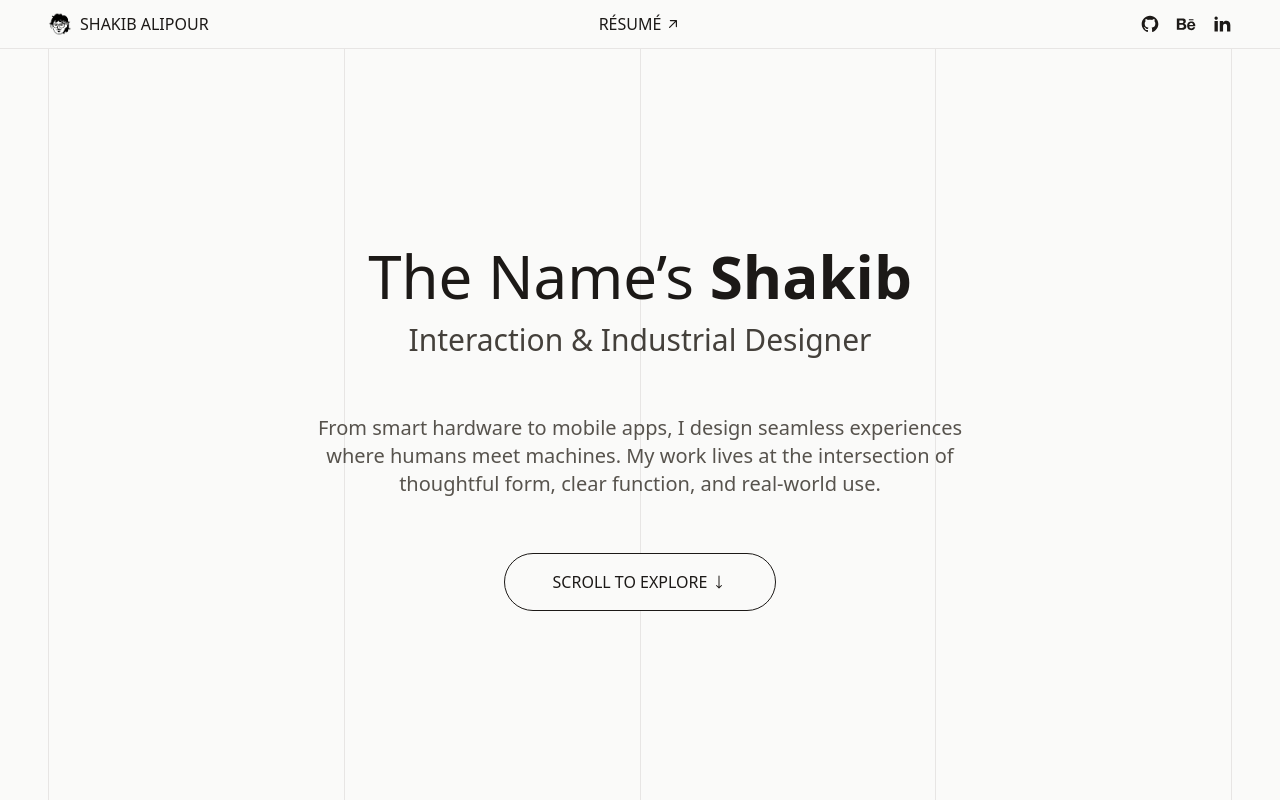
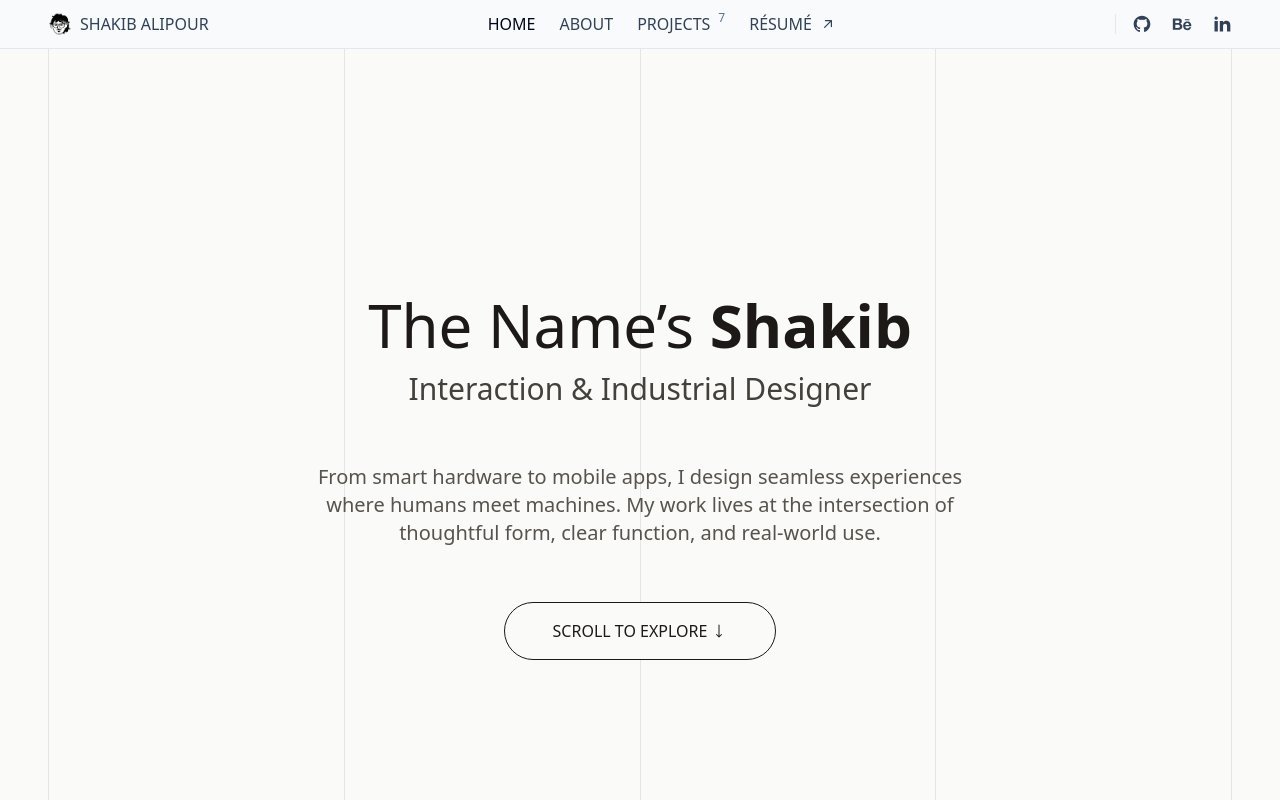
Before and after one commit to shkyb/shkyb.github.io, a React (Vite) app: page / in a window 1280 px wide. Shown: the top 800 px of the page. Built offline with nearby package versions, Linux system fonts and the light colour scheme.

Commit message:
add routing

```diff
--- a/package.json
+++ b/package.json
@@ -25,6 +25,7 @@
     "react-ga4": "^2.1.0",
     "react-icons": "^5.5.0",
     "react-markdown": "^10.1.0",
+    "react-router-dom": "^7.13.0",
     "rehype-raw": "^7.0.0",
     "remark-gfm": "^4.0.1",
     "tailwind-merge": "^3.5.0",
--- a/src/App.jsx
+++ b/src/App.jsx
@@ -1,32 +1,22 @@
-import Hero from "./components/hero";
-import Navbar from "./components/Navbar";
-import ProjectShowcaseMid from "./components/ProjectShowcaseMid";
-import VerticalLines from "./components/VerticalLines";
+import { Routes, Route, Navigate } from "react-router-dom"
+import Navbar from "./components/Navbar"
 
-function App() {
+import HomePage from "./pages/HomePage"
+import AboutPage from "./pages/AboutPage"
+import ProjectsPage from "./pages/ProjectsPage"
+import CaseStudyPage from "./pages/Projects/CaseStudyPage"
+
+export default function App() {
   return (
-    <div className="relative bg-stone-50 scroll-smooth">
-      {/* Background vertical lines */}
-      <VerticalLines />
-
-      {/* Main content */}
-      <div className="relative z-10">
-        <Navbar />
-        <main>
-          <Hero />
-          <div id="showcase">
-            <ProjectShowcaseMid id="D-Heart" order="01." />
-            <ProjectShowcaseMid id="Nathan" order="02." />
-            <ProjectShowcaseMid id="ITA" order="03." />
-            <ProjectShowcaseMid id="Mazhan" order="04." />
-            <ProjectShowcaseMid id="Asemoun" order="05." />
-            <ProjectShowcaseMid id="Raven" order="06." />
-            <ProjectShowcaseMid id="Surena" order="07." />
-          </div>
-        </main>
-      </div>
-    </div>
-  );
+    <>
+      <Navbar />
+      <Routes>
+        <Route path="/" element={<HomePage />} />
+        <Route path="/about" element={<AboutPage />} />
+        <Route path="/projects" element={<ProjectsPage />} />
+        <Route path="/projects/:slug" element={<CaseStudyPage />} />
+        <Route path="*" element={<Navigate to="/" replace />} />
+      </Routes>
+    </>
+  )
 }
-
-export default App;
--- a/src/components/Navbar.jsx
+++ b/src/components/Navbar.jsx
@@ -1,66 +1,75 @@
-import { useState } from "react";
-import NavItem from "./navItem";
-import NavLogo from "./navLogo";
-import { HiBars3, HiXMark, HiMiniArrowUpRight } from "react-icons/hi2";
-import { RiBehanceFill, RiLinkedinFill, RiGithubFill, RiCompasses2Line } from "react-icons/ri";
+import { useState } from "react"
+import NavItem from "./navItem"
+import NavLogo from "./navLogo"
 
-
-
+import { HiBars3, HiXMark, HiMiniArrowUpRight } from "react-icons/hi2"
+import { RiBehanceFill, RiLinkedinFill, RiGithubFill } from "react-icons/ri"
 
 export default function Navbar() {
-  const [isOpen, setIsOpen] = useState(false);
+  const [isOpen, setIsOpen] = useState(false)
+
+  const closeMenu = () => setIsOpen(false)
 
   return (
-    <nav className="w-full py-3 bg-stone-50 border-b border-stone-200 fixed top-0 left-0 z-999">
-      <div className="max-w-screen-2xl px-6 md:px-12 mx-auto flex items-center justify-between">
+    <header className="sticky top-0 z-50 bg-slate-50 backdrop-blur border-b border-slate-200">
+      <nav className="mx-auto w-full max-w-screen-2xl px-6 md:px-12 h-12 flex items-center justify-between">
         {/* Logo */}
-        <div className="md:w-4/12"> <NavLogo text="Shakib Alipour"/>
+        <div className="flex items-center">
+          <NavLogo text="Shakib Alipour" />
         </div>
 
         {/* Desktop Menu */}
-        <ul className="hidden md:flex w-4/12 justify-center ">
-          {/* <NavItem text="Projects" count={6} href="#projects" /> */}
-          {/* <NavItem text="About" href="#about" /> */}
-          <NavItem text="Résumé" icon={<HiMiniArrowUpRight />} href="https://docs.google.com/document/d/1o0fNXL66ROGPvPpEJDpwa3XDLUZQflqOfrZEOSSTsmI/edit?usp=sharing" />
-        </ul>
-
+        <div className="hidden md:flex items-center gap-6">
+          <NavItem text="Home" to="/" />
+          <NavItem text="About" to="/about" />
+          <NavItem text="Projects" to="/projects" count={7} />
+          <NavItem
+            text="Résumé"
+            href="https://docs.google.com/document/d/1o0fNXL66ROGPvPpEJDpwa3XDLUZQflqOfrZEOSSTsmI/edit?usp=sharing"
+            icon={<HiMiniArrowUpRight />}
+          />
+        </div>
         {/* Socials */}
-        <ul className="hidden md:flex w-4/12 justify-end space-x-3">
-          <NavItem icon={<RiGithubFill size={20} />} href="https://github.com/shkyb" />
-          <NavItem icon={<RiBehanceFill size={20} />} href="https://behance.net/shakib-alipour" />
-          <NavItem icon={<RiLinkedinFill size={20} />} href="https://linkedin.com/in/shakib-alipour" />
-        </ul>
+        <div className="hidden md:flex items-center gap-3 pl-2 border-l border-slate-200">
+          <NavItem href="https://github.com/shkyb" icon={<RiGithubFill size={20} />} />
+          <NavItem href="https://behance.net/shakib-alipour" icon={<RiBehanceFill size={20} />} />
+          <NavItem href="https://linkedin.com/in/shakib-alipour" icon={<RiLinkedinFill size={20} />} />
+        </div>
 
         {/* Mobile Hamburger */}
         <button
-          className="md:hidden"
-          onClick={() => setIsOpen(!isOpen)}
+          className="md:hidden inline-flex items-center justify-center w-10 h-10 rounded-lg hover:bg-slate-100 transition"
+          onClick={() => setIsOpen((v) => !v)}
           aria-label="Toggle Menu"
+          aria-expanded={isOpen}
         >
-          {isOpen ? <HiXMark size={24} /> : <HiBars3 size={24} />}
+          {isOpen ? <HiXMark className="text-xl" /> : <HiBars3 className="text-xl" />}
         </button>
-      </div>
+      </nav>
 
       {/* Mobile Dropdown */}
       {isOpen && (
-        <div className="md:hidden bg-stone-50 flex flex-col w-full justify-between pt-24 pb-14 h-screen">
-          <div>
-            <ul className="space-y-8 text-2xl px-6">
-              {/* <NavItem text="Projects" count={6} href="./projects" /> */}
-              {/* <NavItem text="About" href="./about" /> */}
-              <NavItem text="Résumé" icon={<HiMiniArrowUpRight />} href="https://docs.google.com/document/d/1o0fNXL66ROGPvPpEJDpwa3XDLUZQflqOfrZEOSSTsmI/edit?usp=sharing" />
-            </ul>
-          </div>
-          <div className="w-full px-6 border-t align-middle border-stone-200">
-            <ul className="align-middle mt-4 flex gap-8">
-              <NavItem icon={<RiGithubFill size={24} />} href="https://github.com/shkyb" />
-              <NavItem icon={<RiBehanceFill size={24} />} href="https://behance.net/shakib-alipour" />
-              <NavItem icon={<RiLinkedinFill size={24} />} href="https://linkedin.com/in/shakib-alipour" />
-            </ul>
+        <div className="md:hidden border-t border-slate-100 bg-white">
+          <div className="mx-auto w-full max-w-screen-2xl px-6 py-4 flex flex-col gap-4">
+            <NavItem text="Home" to="/" onClick={closeMenu} />
+            <NavItem text="About" to="/about" onClick={closeMenu} />
+            <NavItem text="Projects" to="/projects" onClick={closeMenu} />
+
+            <NavItem
+              text="CV"
+              href="https://docs.google.com/document/d/1o0fNXL66ROGPvPpEJDpwa3XDLUZQflqOfrZEOSSTsmI/edit?usp=sharing"
+              icon={<HiMiniArrowUpRight />}
+              onClick={closeMenu}
+            />
+
+            <div className="pt-3 border-t border-slate-100 flex flex-col gap-3">
+              <NavItem href="https://github.com/shkyb" text="GitHub" icon={<RiGithubFill />} />
+              <NavItem href="https://behance.net/shakib-alipour" text="Behance" icon={<RiBehanceFill />} />
+              <NavItem href="https://linkedin.com/in/shakib-alipour" text="LinkedIn" icon={<RiLinkedinFill />} />
+            </div>
           </div>
         </div>
-
       )}
-    </nav>
-  );
+    </header>
+  )
 }
--- a/src/components/navItem.jsx
+++ b/src/components/navItem.jsx
@@ -1,17 +1,47 @@
-export default function NavItem({ text = null, count = null, icon = null, href = "#" }) {
+import { NavLink } from "react-router-dom"
+
+export default function NavItem({ text, count = null, icon = null, to = null, href = null, onClick }) {
+  const baseClass =
+    "inline-flex items-center gap-2 text-slate-700 hover:text-slate-950 transition-colors uppercase"
+
+  const content = (
+    <>
+      <span>{text}</span>
+      {count !== null && (
+        <sup className="text-xs text-slate-500">{count}</sup>
+      )}
+      {icon && <span className="text-base">{icon}</span>}
+    </>
+  )
+
+  // Internal route
+  if (to) {
     return (
-      <li>
-        <a
-          href={href}
-          target="_blank"
-          className="flex items-center uppercase gap-1 text-stone-900 hover:text-red-500 font-normal transition-color delay-150"
-        >
-          <span>{text}</span>
-          {count !== null && (
-            <sup className="text-normal">{count}</sup>
-          )}
-          {icon && <span>{icon}</span>}
-        </a>
-      </li>
-    );
+      <NavLink
+        to={to}
+        onClick={onClick}
+        className={({ isActive }) =>
+          [
+            baseClass,
+            isActive ? "text-slate-950" : "",
+          ].join(" ")
+        }
+      >
+        {content}
+      </NavLink>
+    )
   }
+
+  // External link fallback
+  return (
+    <a
+      href={href || "#"}
+      onClick={onClick}
+      className={baseClass}
+      target={href?.startsWith("http") ? "_blank" : undefined}
+      rel={href?.startsWith("http") ? "noreferrer" : undefined}
+    >
+      {content}
+    </a>
+  )
+}
--- a/src/components/navLogo.jsx
+++ b/src/components/navLogo.jsx
@@ -1,14 +1,14 @@
-export default function NavLogo({ text = null, icon = null }) {
-    return (
-      <span>
-        <a
-          href="./"
-          className="flex items-center uppercase gap-2 text-stone-900 hover:text-red-500 font-normal transition-color delay-150"
-        >
-          <img src="/favicon.svg" alt="" width="24px" />
-          {/* {icon && <span>{icon}</span>} */}
-          <span>{text}</span>
-        </a>
-      </span>
-    );
-  }
+import { Link } from "react-router-dom"
+
+export default function NavLogo() {
+  return (
+    <Link to="/" className="inline-flex items-center gap-2 uppercase text-slate-700 hover:text-slate-950 transition-colors">
+      <img
+        src="/favicon/favicon.svg"
+        alt="Shakib logo"
+        className="w-6 h-6"
+      />
+      <span>Shakib Alipour</span>
+    </Link>
+  )
+}
--- a/src/main.jsx
+++ b/src/main.jsx
@@ -1,13 +1,17 @@
-import { StrictMode } from 'react'
-import { createRoot } from 'react-dom/client'
-import './global.css'
-import App from './App.jsx'
+import { StrictMode } from "react"
+import { createRoot } from "react-dom/client"
+import { BrowserRouter } from "react-router-dom"
+import "./global.css"
+import App from "./App.jsx"
 
-import ReactGA from "react-ga4";
-ReactGA.initialize("G-W3SLBYFW75");
+import ReactGA from "react-ga4"
 
-createRoot(document.getElementById('root')).render(
+ReactGA.initialize("G-W3SLBYFW75")
+
+createRoot(document.getElementById("root")).render(
   <StrictMode>
-    <App />
-  </StrictMode>,
+    <BrowserRouter>
+      <App />
+    </BrowserRouter>
+  </StrictMode>
 )
--- /dev/null
+++ b/src/pages/AboutPage.jsx
@@ -0,0 +1,8 @@
+export default function AboutPage() {
+  return (
+    <main className="mx-auto w-full max-w-screen-2xl px-6 md:px-12 py-16">
+      <h1 className="text-2xl font-semibold">About</h1>
+      <p className="mt-4 text-slate-600">Coming soon.</p>
+    </main>
+  )
+}
--- /dev/null
+++ b/src/pages/HomePage.jsx
@@ -0,0 +1,30 @@
+import Hero from "@/components/hero";
+import ProjectShowcaseMid from "@/components/ProjectShowcaseMid";
+import VerticalLines from "@/components/VerticalLines";
+
+function App() {
+  return (
+    <div className="relative bg-stone-50 scroll-smooth">
+      {/* Background vertical lines */}
+      <VerticalLines />
+
+      {/* Main content */}
+      <div className="relative z-10">
+        <main>
+          <Hero />
+          <div id="showcase">
+            <ProjectShowcaseMid id="D-Heart" order="01." />
+            <ProjectShowcaseMid id="Nathan" order="02." />
+            <ProjectShowcaseMid id="ITA" order="03." />
+            <ProjectShowcaseMid id="Mazhan" order="04." />
+            <ProjectShowcaseMid id="Asemoun" order="05." />
+            <ProjectShowcaseMid id="Raven" order="06." />
+            <ProjectShowcaseMid id="Surena" order="07." />
+          </div>
+        </main>
+      </div>
+    </div>
+  );
+}
+
+export default App;
--- /dev/null
+++ b/src/pages/Projects/CaseStudyPage.jsx
@@ -0,0 +1,14 @@
+import { useParams } from "react-router-dom"
+
+export default function CaseStudyPage() {
+  const { slug } = useParams()
+
+  return (
+    <main className="mx-auto w-full max-w-screen-2xl px-6 md:px-12 py-16">
+      <h1 className="text-2xl font-semibold">Case Study</h1>
+      <p className="mt-4 text-slate-600">
+        Slug: <span className="font-mono text-slate-900">{slug}</span>
+      </p>
+    </main>
+  )
+}
--- /dev/null
+++ b/src/pages/ProjectsPage.jsx
@@ -0,0 +1,8 @@
+export default function AboutPage() {
+  return (
+    <main className="mx-auto w-full max-w-screen-2xl px-6 md:px-12 py-16">
+      <h1 className="text-2xl font-semibold">About</h1>
+      <p className="mt-4 text-slate-600">Coming soon.</p>
+    </main>
+  )
+}
```
Also changed, not shown: 1 other file (tests, documents, lock files or other folders).
